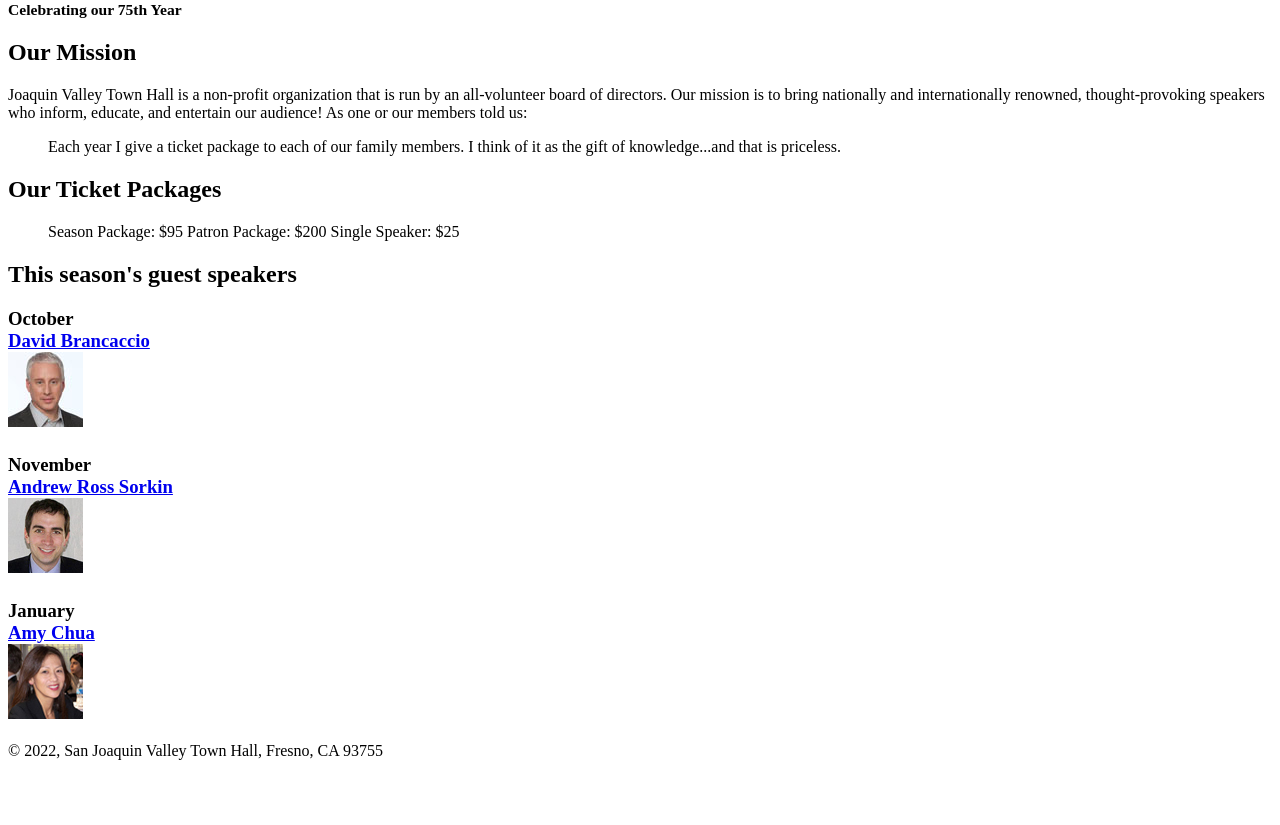
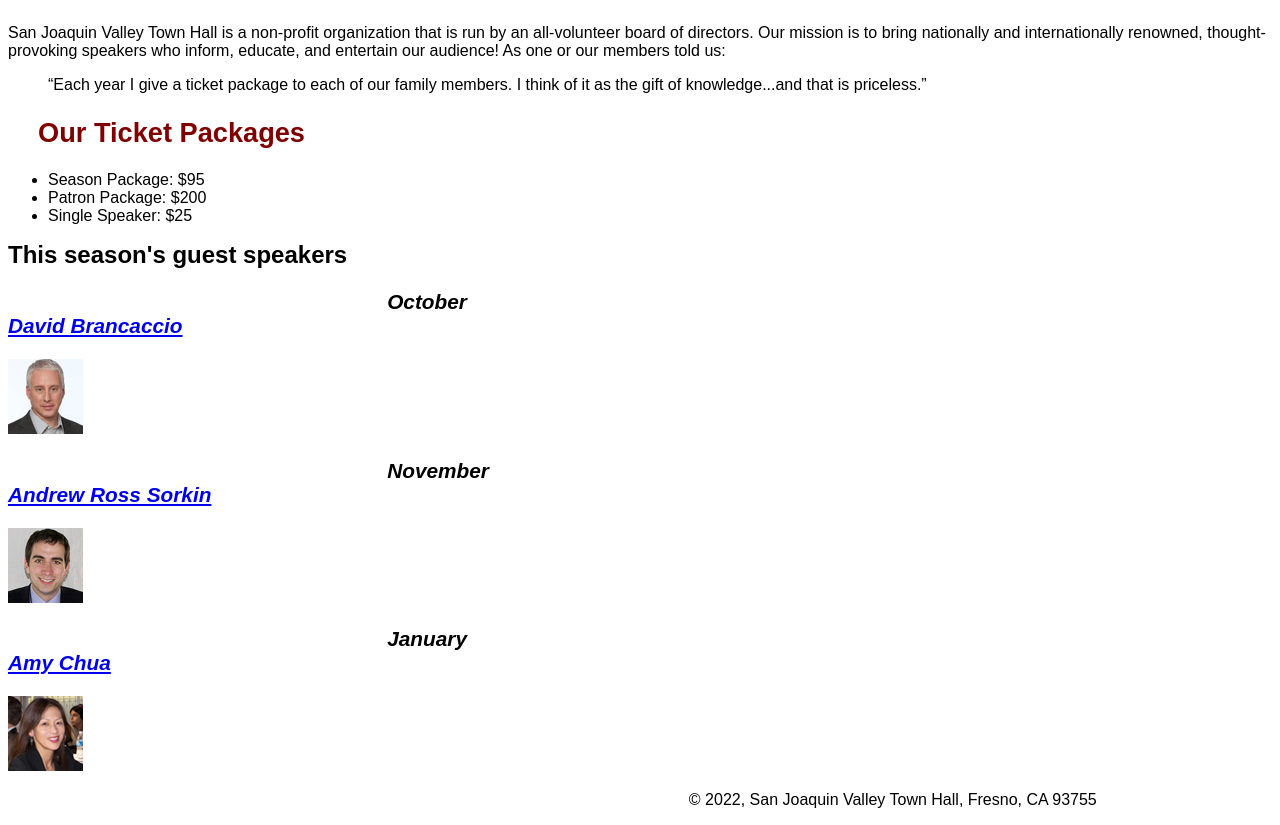
Before and after one commit to mistyeye31/townhall, a plain HTML site: page index.html in a window 1280 px wide. Shown: the part 147-972 px from the top of the page. Before the commit the page ends 923 px from the top, so only its background shows below. Drawn offline with Linux system fonts and the light colour scheme; files that its build step writes are made by us from their sources.

Commit message:
Add files via upload

```diff
--- a/index.html
+++ b/index.html
@@ -5,63 +5,41 @@
 	<meta charset="utf-8">
 	<title>San Joaquin Valley Town Hall</title>
 	<link rel="shortcut icon" href="images/favicon.ico">
-	<img src="images/town_hall_logo.gif" alt="" height="80">
-	</head>
+	<link rel="stylesheet" href="c4_main.css">
+</head>
 
 <body>
 	<header>
-		<sup>
+		<img src="images/town_hall_logo.gif" alt="Town Hall logo" height="80">
 		<h2>San Joaquin Valley Town Hall</h2>
-		<h3>Celebrating our 75th Year</h3>
-		</sup>
+		<h3>Celebrating our 75<sup>th</sup> Year</h3>
 	</header>
 	<main>
 		<h2>Our Mission</h2>
+		<p>San Joaquin Valley Town Hall is a non-profit organization that is run by an
+			all-volunteer board of directors. Our mission is to bring nationally and
+			internationally renowned, thought-provoking speakers who inform, educate,
+			and entertain our audience! As one or our members told us:</p>
+		<blockquote>&ldquo;Each year I give a ticket package to each of our family members.
+			I think of it as the gift of knowledge...and that is priceless.&rdquo;</blockquote>
 
-		<p>Joaquin Valley Town Hall is a non-profit organization that is run by an all-volunteer board of directors. Our mission is to bring nationally and internationally renowned, thought-provoking speakers who inform, educate, and entertain our audience! As one or our members told us:</p>
-
-		<blockquote>		Each year I give a ticket package to each of our family members. I think of it as the gift of knowledge...and that is priceless.
-		</blockquote>
-
-		<h2>		Our Ticket Packages</h2>
-
+		<h2>Our Ticket Packages</h2>
 		<ul>
-			Season Package: $95
-			Patron Package: $200
-			Single Speaker: $25
+			<li>Season Package: $95</li>
+			<li>Patron Package: $200</li>
+			<li>Single Speaker: $25</li>
 		</ul>
 
-
-		<h2>
-			This season's guest speakers
-		</h2>
-
-		<h3>
-			October<br>
-			<a href="speakers/brancaccio.html">David Brancaccio</a>
-			<br>
-			<img src="images/brancaccio75.jpg" alt="">
-
-			<br>
-
-			<br>November<br>
-			<a href="speakers/sorkin.html">Andrew Ross Sorkin</a>
-			<br>
-			<img src="images/sorkin75.jpg" alt="">
-
-			<br>
-
-			<br>January<br>
-			<a href="speakers/chua.html">Amy Chua</a>
-			<br>
-			<img src="images/chua75.jpg" alt="">
-		</h3>
-
-
-
+		<h1>This season's guest speakers</h1>
+		<h3>October<br><a href="speakers/brancaccio.html">David Brancaccio</a></h3>
+		<img src="images/brancaccio75.jpg" alt="David Brancaccio photo">
+		<h3>November<br><a href="speakers/sorkin.html">Andrew Ross Sorkin</a></h3>
+		<img src="images/sorkin75.jpg" alt="Andrew Ross Sorkin photo">
+		<h3>January<br><a href="speakers/chua.html">Amy Chua</a></h3>
+		<img src="images/chua75.jpg" alt="Amy Chua photo">
 	</main>
 	<footer>
-		<p> &#169 2022, San Joaquin Valley Town Hall, Fresno, CA 93755</p>
+		<p> &copy; 2022, San Joaquin Valley Town Hall, Fresno, CA 93755</p>
 	</footer>
 </body>
 </html>
--- a/styles/c4_main.css
+++ b/styles/c4_main.css
@@ -17,11 +17,22 @@ main h1 {
 	font-size: 150%;
 }
 main h2 {
-	color: var(--global-color-1);
-	font-size: 130%;
+	color: #800000;
+	font-size: 170%;
+	text-indent: 30px;
 }
 main h3 {
-	font-size: 105%;
+	font-size: 130%;
+	font-style: italic;
+	text-indent: 30%;
 }
 
+li a:hover {
+	font-style: italic;
+}
+
+footer p {
+	text-align: center;
+	text-indent: 40%;
+}
 /* the styles for the footer */
```
